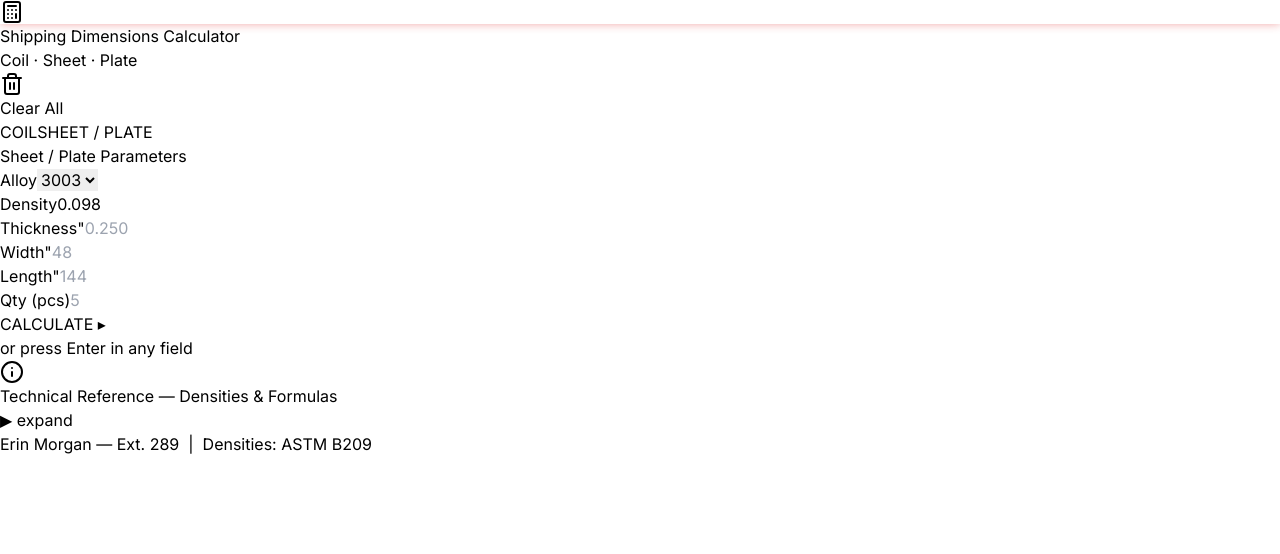
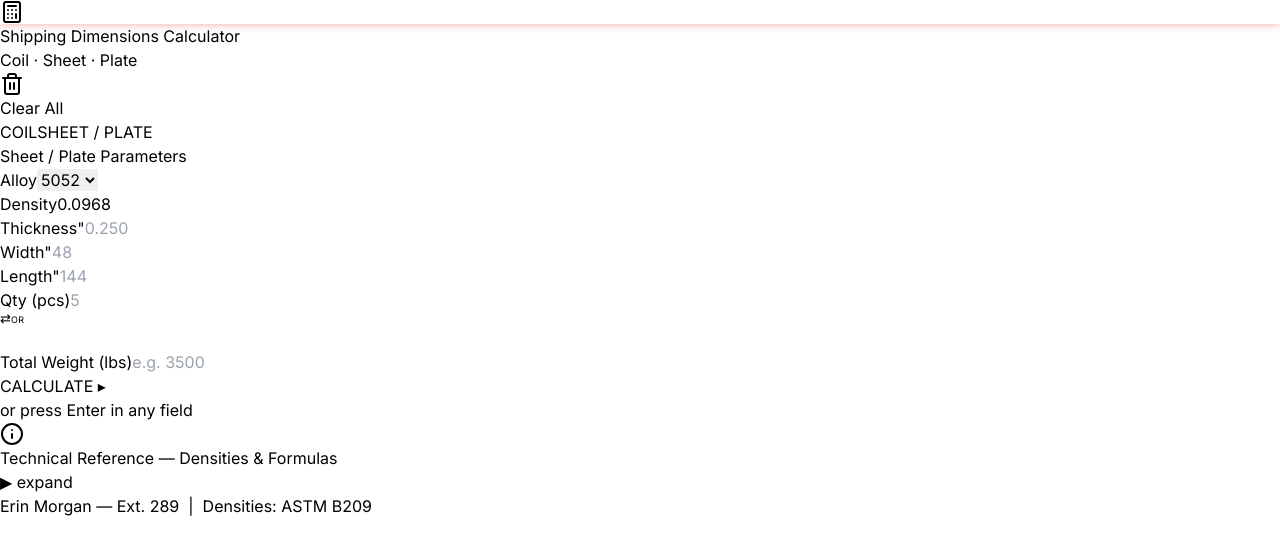
Before and after one commit to EMORGAN1234/shipping-calc, a React (Vite) app: page / in a window 1280 px wide. Both pictures are taken after a click on the button "SHEET / PLATE". Shown: the top 554 px of the page. Built offline with nearby package versions, Linux system fonts and the light colour scheme.

Commit message:
Update ShippingCalc.jsx

```diff
--- a/src/ShippingCalc.jsx
+++ b/src/ShippingCalc.jsx
@@ -42,6 +42,14 @@ const getSaddleWidth = od => {
 const fmtN = (n, dec = 1) =>
   parseFloat(n).toLocaleString("en-US", { minimumFractionDigits: dec, maximumFractionDigits: dec });
 
+// Returns lbs/piece given a sheet state object — null if inputs incomplete
+const computeWtPerPc = s => {
+  const density = getDensity(s.alloy);
+  const t = parseFloat(s.thickness), w = parseFloat(s.width), l = parseFloat(s.length);
+  if (!t || !w || !l || t <= 0 || w <= 0 || l <= 0) return null;
+  return l * w * t * density;
+};
+
 // ── CALC: COIL ────────────────────────────────────────────────────────────────
 function calcCoil({ alloy, thickness, width, weight, coreId }) {
   const density = getDensity(alloy);
@@ -58,18 +66,13 @@ function calcCoil({ alloy, thickness, width, weight, coreId }) {
   const skidH    = 6;
   const totalH   = od + skidH;
   const prodType = getProductType(t);
-  // else-if per category — only the highest-severity condition fires for each concern
   const flags = [];
-  // OD diameter
   if (od > 72)      flags.push({ level: "warn",   msg: `OD ${fmtN(od)}" exceeds 72"  —  verify skid/saddle load rating and coil handling equipment` });
   else if (od > 60) flags.push({ level: "info",   msg: `Large OD (${fmtN(od)}")  —  confirm saddle and handling equipment are rated for this diameter` });
-  // Stack height
   if (totalH > 96)       flags.push({ level: "danger", msg: `Stack height ${fmtN(totalH)}" >96"  —  specialized freight or open-top trailer may be required` });
   else if (totalH > 72)  flags.push({ level: "warn",   msg: `Stack height ${fmtN(totalH)}"  —  verify dock door height and warehouse rack clearance` });
-  // Coil weight
   if (lbs > 20000)      flags.push({ level: "danger", msg: `Coil weight ${lbs.toLocaleString()} lbs >20,000  —  heavy-lift equipment required` });
   else if (lbs > 15000) flags.push({ level: "warn",   msg: `Coil weight ${lbs.toLocaleString()} lbs  —  verify forklift rated capacity` });
-  // Very long coil
   if (lengthFt > 8000) flags.push({ level: "info", msg: `Very long coil (${Math.round(lengthFt).toLocaleString()} ft)  —  confirm weld count with supplier` });
   return {
     density, volIn3: Math.round(volIn3),
@@ -87,7 +90,6 @@ function calcSheet({ alloy, thickness, width, length, qty }) {
   if (!t || !w || !l || !q || t <= 0 || w <= 0 || l <= 0 || q <= 0) return null;
   const wtPerPc  = l * w * t * density;
   const totalWt  = wtPerPc * q;
-  // Interleave: standard kraft paper ~0.004" per sheet (industry standard for Al sheet/plate)
   const stackThk = q * t + Math.max(0, q - 1) * 0.004;
   const dunnage  = 1.0;
   const skidH    = 5.5;
@@ -95,17 +97,12 @@ function calcSheet({ alloy, thickness, width, length, qty }) {
   const skidLen  = l + 4;
   const skidWid  = w + 4;
   const prodType = getProductType(t);
-  // else-if per category — only the highest-severity condition fires for each concern
   const flags = [];
-  // Product classification
   if (prodType === "PLATE") flags.push({ level: "info", msg: `Plate classification (≥ .250")  —  edge/corner protection recommended in transit` });
-  // Individual piece weight
   if (wtPerPc > 500)       flags.push({ level: "warn",   msg: `Individual piece ${fmtN(wtPerPc, 0)} lbs  —  mechanical handling required` });
   else if (wtPerPc > 300)  flags.push({ level: "info",   msg: `Individual piece ${fmtN(wtPerPc, 0)} lbs  —  mechanical assist recommended` });
-  // Bundle total weight
   if (totalWt > 20000)     flags.push({ level: "danger", msg: `Bundle total >20,000 lbs  —  heavy-lift equipment required` });
   else if (totalWt > 4000) flags.push({ level: "warn",   msg: `Bundle total ${fmtN(totalWt, 0)} lbs  —  verify forklift capacity` });
-  // Length / skid length
   if (skidLen > 240) flags.push({ level: "danger", msg: `Skid length ${skidLen}"  —  flatbed or specialized freight likely required` });
   else if (l > 192)  flags.push({ level: "warn",   msg: `Sheet length ${l}"  —  verify dock/trailer clearance for unloading` });
   return {
@@ -141,7 +138,6 @@ function CoilDetail({ result, inputs }) {
 
   return (
     <div className="glass-card rounded-2xl shadow-xl overflow-hidden mb-5 border border-neutral-200">
-      {/* Dark header — matches ICC section header style */}
       <div className="bg-gradient-to-r from-neutral-900 via-neutral-800 to-neutral-900 text-white px-5 py-4">
         <h2 className="text-lg font-bold tracking-wide flex items-center gap-3">
           Shipping Dimensions — Coil
@@ -155,10 +151,7 @@ function CoilDetail({ result, inputs }) {
       </div>
 
       <div className="p-5">
-        {/* 4-column metric grid — matches ICC renderDetailCard exactly */}
         <div className="grid grid-cols-1 md:grid-cols-2 lg:grid-cols-4 gap-4 mb-4">
-
-          {/* Coil Geometry */}
           <div className="bg-gradient-to-br from-neutral-50 to-neutral-100 p-3 rounded-xl border border-neutral-200">
             <p className="font-bold text-red-700 mb-2 text-sm uppercase tracking-wide">Coil Geometry</p>
             <p className="text-sm font-medium text-neutral-600">Outer Diameter</p>
@@ -171,7 +164,6 @@ function CoilDetail({ result, inputs }) {
             </div>
           </div>
 
-          {/* Skid Footprint */}
           <div className="bg-gradient-to-br from-neutral-50 to-neutral-100 p-3 rounded-xl border border-neutral-200">
             <p className="font-bold text-red-700 mb-2 text-sm uppercase tracking-wide">Skid Footprint</p>
             <p className="text-sm font-medium text-neutral-600">Skid Length (axis)</p>
@@ -182,7 +174,6 @@ function CoilDetail({ result, inputs }) {
             <p className="text-sm mt-1"><span className="font-medium text-neutral-600">Skid Height:</span> <span className="font-bold">{result.skidH}"</span></p>
           </div>
 
-          {/* Stack Height */}
           <div className="bg-gradient-to-br from-neutral-50 to-neutral-100 p-3 rounded-xl border border-neutral-200">
             <p className="font-bold text-red-700 mb-2 text-sm uppercase tracking-wide">Total Stack Height</p>
             <p className="text-3xl font-extrabold text-neutral-900">{result.totalH}"</p>
@@ -203,7 +194,6 @@ function CoilDetail({ result, inputs }) {
             </div>
           </div>
 
-          {/* Freight Profile — amber card matches ICC skid/amber card */}
           <div className="bg-gradient-to-br from-amber-50 to-orange-50 p-3 rounded-xl border border-amber-200">
             <p className="font-bold text-amber-700 mb-2 text-sm uppercase tracking-wide">📦 Freight Profile</p>
             <p className="text-sm"><span className="font-medium text-neutral-600">Footprint:</span> <span className="font-bold">{result.skidLen}" × {result.skidWid}"</span></p>
@@ -217,12 +207,10 @@ function CoilDetail({ result, inputs }) {
           </div>
         </div>
 
-        {/* Flags */}
         {result.flags.length > 0 && (
           <div className="mb-4">{result.flags.map((f, i) => <FlagBanner key={i} flag={f} />)}</div>
         )}
 
-        {/* Summary bar — matches ICC dark summary bar exactly */}
         <div className="bg-gradient-to-r from-neutral-900 to-neutral-800 text-white p-4 rounded-xl font-bold text-sm shadow-lg">
           <p className="flex items-center gap-2 flex-wrap">
             <span className="text-neutral-400">⬡</span>
@@ -245,7 +233,6 @@ function SheetDetail({ result, inputs }) {
 
   return (
     <div className="glass-card rounded-2xl shadow-xl overflow-hidden mb-5 border border-neutral-200">
-      {/* Dark header */}
       <div className="bg-gradient-to-r from-neutral-900 via-neutral-800 to-neutral-900 text-white px-5 py-4">
         <h2 className="text-lg font-bold tracking-wide flex items-center gap-3">
           Shipping Dimensions — {result.prodType}
@@ -259,10 +246,7 @@ function SheetDetail({ result, inputs }) {
       </div>
 
       <div className="p-5">
-        {/* 4-column metric grid */}
         <div className="grid grid-cols-1 md:grid-cols-2 lg:grid-cols-4 gap-4 mb-4">
-
-          {/* Piece / Bundle */}
           <div className="bg-gradient-to-br from-neutral-50 to-neutral-100 p-3 rounded-xl border border-neutral-200">
             <p className="font-bold text-red-700 mb-2 text-sm uppercase tracking-wide">Piece / Bundle</p>
             <p className="text-sm font-medium text-neutral-600">Weight / Piece</p>
@@ -274,7 +258,6 @@ function SheetDetail({ result, inputs }) {
             </div>
           </div>
 
-          {/* Stack Profile */}
           <div className="bg-gradient-to-br from-neutral-50 to-neutral-100 p-3 rounded-xl border border-neutral-200">
             <p className="font-bold text-red-700 mb-2 text-sm uppercase tracking-wide">Stack Profile</p>
             <p className="text-3xl font-extrabold text-neutral-900">{result.totalH}"</p>
@@ -299,7 +282,6 @@ function SheetDetail({ result, inputs }) {
             </div>
           </div>
 
-          {/* Skid Footprint */}
           <div className="bg-gradient-to-br from-neutral-50 to-neutral-100 p-3 rounded-xl border border-neutral-200">
             <p className="font-bold text-red-700 mb-2 text-sm uppercase tracking-wide">Skid Footprint</p>
             <p className="text-sm font-medium text-neutral-600">Skid Length</p>
@@ -310,7 +292,6 @@ function SheetDetail({ result, inputs }) {
             <p className="text-sm mt-1"><span className="font-medium text-neutral-600">Skid Height:</span> <span className="font-bold">{result.skidH}"</span></p>
           </div>
 
-          {/* Freight Profile */}
           <div className="bg-gradient-to-br from-amber-50 to-orange-50 p-3 rounded-xl border border-amber-200">
             <p className="font-bold text-amber-700 mb-2 text-sm uppercase tracking-wide">📦 Freight Profile</p>
             <p className="text-sm"><span className="font-medium text-neutral-600">Footprint:</span> <span className="font-bold">{result.skidLen}" × {result.skidWid}"</span></p>
@@ -324,12 +305,10 @@ function SheetDetail({ result, inputs }) {
           </div>
         </div>
 
-        {/* Flags */}
         {result.flags.length > 0 && (
           <div className="mb-4">{result.flags.map((f, i) => <FlagBanner key={i} flag={f} />)}</div>
         )}
 
-        {/* Summary bar */}
         <div className="bg-gradient-to-r from-neutral-900 to-neutral-800 text-white p-4 rounded-xl font-bold text-sm shadow-lg">
           <p className="flex items-center gap-2 flex-wrap">
             <span className="text-neutral-400">📋</span>
@@ -344,7 +323,7 @@ function SheetDetail({ result, inputs }) {
   );
 }
 
-// ── TECH REFERENCE (collapsed by default like ICC) ────────────────────────────
+// ── TECH REFERENCE ────────────────────────────────────────────────────────────
 function TechRef() {
   const [collapsed, setCollapsed] = useState(true);
   return (
@@ -361,7 +340,6 @@ function TechRef() {
       {!collapsed && (
         <div className="p-5">
           <div className="grid grid-cols-1 md:grid-cols-3 gap-5 text-sm">
-            {/* Alloy density table */}
             <div>
               <p className="font-bold text-neutral-700 mb-2 uppercase tracking-wide text-xs">Alloy Densities (lb/in³)</p>
               <div className="space-y-1">
@@ -373,7 +351,6 @@ function TechRef() {
                 ))}
               </div>
             </div>
-            {/* Coil formulas */}
             <div>
               <p className="font-bold text-neutral-700 mb-2 uppercase tracking-wide text-xs">Coil Geometry</p>
               <div className="space-y-2 text-xs text-neutral-600">
@@ -386,7 +363,6 @@ function TechRef() {
                 </p>
               </div>
             </div>
-            {/* Sheet formulas */}
             <div>
               <p className="font-bold text-neutral-700 mb-2 uppercase tracking-wide text-xs">Sheet / Plate Geometry</p>
               <div className="space-y-2 text-xs text-neutral-600">
@@ -408,22 +384,65 @@ function TechRef() {
 // ── ROOT ──────────────────────────────────────────────────────────────────────
 export default function ShippingCalc() {
   const [mode, setMode] = useState("coil");
-  const [coilIn,    setCoilIn]    = useState({ alloy: "3003", thickness: "", width: "", weight: "", coreId: "20" });
+
+  const [coilIn, setCoilIn] = useState({
+    alloy: "5052", thickness: "", width: "", weight: "", coreId: "20",
+  });
   const [coilResult, setCoilResult] = useState(null);
-  const [sheetIn,   setSheetIn]   = useState({ alloy: "3003", thickness: "", width: "", length: "", qty: "" });
+
+  // totalWt is the input-form lbs field, kept in sync with qty
+  const [sheetIn, setSheetIn] = useState({
+    alloy: "5052", thickness: "", width: "", length: "", qty: "", totalWt: "",
+  });
   const [sheetResult, setSheetResult] = useState(null);
 
+  // ── Sheet field updater — keeps qty ↔ totalWt in sync ──────────────────────
+  // `prioritize`: when both qty and totalWt exist, which one was just changed?
+  const updateSheet = (key, val) => {
+    setSheetIn(prev => {
+      const next = { ...prev, [key]: val };
+      const wtPerPc = computeWtPerPc(next);
+
+      if (wtPerPc && wtPerPc > 0) {
+        if (key === "qty") {
+          // User edited qty → recompute totalWt
+          const q = parseInt(val);
+          next.totalWt = q > 0 ? (q * wtPerPc).toFixed(1) : "";
+        } else if (key === "totalWt") {
+          // User edited totalWt → recompute qty
+          const lbs = parseFloat(val);
+          next.qty = lbs > 0 ? String(Math.round(lbs / wtPerPc)) : "";
+        } else {
+          // Dimension changed — recalculate whichever quantity field is populated
+          // Prefer qty as source of truth if both are set; otherwise use whichever exists
+          if (next.qty && parseInt(next.qty) > 0) {
+            next.totalWt = (parseInt(next.qty) * wtPerPc).toFixed(1);
+          } else if (next.totalWt && parseFloat(next.totalWt) > 0) {
+            next.qty = String(Math.round(parseFloat(next.totalWt) / wtPerPc));
+          }
+        }
+      }
+
+      return next;
+    });
+  };
+
   const setC = key => val => setCoilIn(p => ({ ...p, [key]: val }));
-  const setS = key => val => setSheetIn(p => ({ ...p, [key]: val }));
+
   const doCoilCalc  = () => setCoilResult(calcCoil(coilIn));
   const doSheetCalc = () => setSheetResult(calcSheet(sheetIn));
-  const coilKey  = e => { if (e.key === "Enter") doCoilCalc(); };
-  const sheetKey = e => { if (e.key === "Enter") doSheetCalc(); };
+  const coilKey     = e => { if (e.key === "Enter") doCoilCalc(); };
+  const sheetKey    = e => { if (e.key === "Enter") doSheetCalc(); };
+
   const handleClear = () => {
-    setCoilIn({ alloy: "3003", thickness: "", width: "", weight: "", coreId: "20" });
-    setSheetIn({ alloy: "3003", thickness: "", width: "", length: "", qty: "" });
-    setCoilResult(null); setSheetResult(null);
+    setCoilIn({ alloy: "5052", thickness: "", width: "", weight: "", coreId: "20" });
+    setSheetIn({ alloy: "5052", thickness: "", width: "", length: "", qty: "", totalWt: "" });
+    setCoilResult(null);
+    setSheetResult(null);
   };
+
+  // Per-piece weight for display hint in inputs
+  const liveWtPerPc = computeWtPerPc(sheetIn);
 
   return (
     <>
@@ -437,6 +456,12 @@ export default function ShippingCalc() {
         @keyframes pulse-glow {
           0%,100% { box-shadow: 0 0 5px rgba(220,38,38,0.3); }
           50%      { box-shadow: 0 0 20px rgba(220,38,38,0.6); }
+        }
+        .linked-field { position: relative; }
+        .linked-badge {
+          display: flex; align-items: center; justify-content: center;
+          color: #6b7280; font-size: 10px; font-weight: 700;
+          letter-spacing: 0.05em; user-select: none;
         }
       `}} />
 
@@ -468,7 +493,7 @@ export default function ShippingCalc() {
               </button>
             </div>
 
-            {/* Mode toggle — identical pattern to ICC cutting mode tabs */}
+            {/* Mode toggle */}
             <div className="flex rounded-lg overflow-hidden border border-neutral-300 w-fit text-xs font-bold mb-5">
               <button
                 onClick={() => setMode("coil")}
@@ -549,10 +574,12 @@ export default function ShippingCalc() {
                 <h2 className="text-sm font-bold mb-3 text-neutral-700 uppercase tracking-wider flex items-center gap-2">
                   <span className="w-2 h-2 rounded-full bg-neutral-600"></span>Sheet / Plate Parameters
                 </h2>
-                <div className="grid grid-cols-2 sm:grid-cols-3 md:grid-cols-6 gap-3">
+
+                {/* Row 1: alloy, density, thickness, width, length */}
+                <div className="grid grid-cols-2 sm:grid-cols-3 md:grid-cols-5 gap-3 mb-3">
                   <div>
                     <label className="block text-xs font-semibold mb-1.5 text-neutral-600">Alloy</label>
-                    <select value={sheetIn.alloy} onChange={e => setS("alloy")(e.target.value)}
+                    <select value={sheetIn.alloy} onChange={e => updateSheet("alloy", e.target.value)}
                       className="w-full px-3 py-2 text-sm border border-neutral-300 rounded-lg focus:ring-2 focus:ring-red-500 bg-white font-medium">
                       {ALLOYS.map(a => <option key={a.label} value={a.label}>{a.label}</option>)}
                     </select>
@@ -565,28 +592,73 @@ export default function ShippingCalc() {
                   <div>
                     <label className="block text-xs font-semibold mb-1.5 text-neutral-600">Thickness"</label>
                     <input type="number" step="0.001" value={sheetIn.thickness}
-                      onChange={e => setS("thickness")(e.target.value)} onKeyDown={sheetKey} placeholder="0.250"
+                      onChange={e => updateSheet("thickness", e.target.value)} onKeyDown={sheetKey} placeholder="0.250"
                       className="w-full px-3 py-2 text-sm border border-neutral-300 rounded-lg focus:ring-2 focus:ring-red-500 bg-white font-medium" />
                   </div>
                   <div>
                     <label className="block text-xs font-semibold mb-1.5 text-neutral-600">Width"</label>
                     <input type="number" step="0.1" value={sheetIn.width}
-                      onChange={e => setS("width")(e.target.value)} onKeyDown={sheetKey} placeholder="48"
+                      onChange={e => updateSheet("width", e.target.value)} onKeyDown={sheetKey} placeholder="48"
                       className="w-full px-3 py-2 text-sm border border-neutral-300 rounded-lg focus:ring-2 focus:ring-red-500 bg-white font-medium" />
                   </div>
                   <div>
                     <label className="block text-xs font-semibold mb-1.5 text-neutral-600">Length"</label>
                     <input type="number" step="0.1" value={sheetIn.length}
-                      onChange={e => setS("length")(e.target.value)} onKeyDown={sheetKey} placeholder="144"
-                      className="w-full px-3 py-2 text-sm border border-neutral-300 rounded-lg focus:ring-2 focus:ring-red-500 bg-white font-medium" />
-                  </div>
-                  <div>
-                    <label className="block text-xs font-semibold mb-1.5 text-neutral-600">Qty (pcs)</label>
-                    <input type="number" step="1" value={sheetIn.qty}
-                      onChange={e => setS("qty")(e.target.value)} onKeyDown={sheetKey} placeholder="5"
+                      onChange={e => updateSheet("length", e.target.value)} onKeyDown={sheetKey} placeholder="144"
                       className="w-full px-3 py-2 text-sm border border-neutral-300 rounded-lg focus:ring-2 focus:ring-red-500 bg-white font-medium" />
                   </div>
                 </div>
+
+                {/* Row 2: Qty ↔ Total Lbs linked pair */}
+                <div className="flex flex-col sm:flex-row items-stretch sm:items-end gap-0 sm:gap-0 w-full sm:w-auto">
+                  {/* Qty field */}
+                  <div className="flex-1 sm:max-w-[160px]">
+                    <label className="block text-xs font-semibold mb-1.5 text-neutral-600">
+                      Qty (pcs)
+                    </label>
+                    <input
+                      type="number" step="1" value={sheetIn.qty}
+                      onChange={e => updateSheet("qty", e.target.value)}
+                      onKeyDown={sheetKey} placeholder="5"
+                      className="w-full px-3 py-2 text-sm border border-neutral-300 rounded-l-lg rounded-r-none focus:ring-2 focus:ring-red-500 bg-white font-medium border-r-0 sm:border-r-0"
+                      style={{ borderRadius: "0.5rem 0 0 0.5rem" }}
+                    />
+                  </div>
+
+                  {/* Link badge */}
+                  <div className="flex items-end">
+                    <div
+                      className="flex flex-col items-center justify-center px-2.5 bg-neutral-200 border-y border-neutral-300 text-neutral-500 font-bold"
+                      style={{ height: "38px", fontSize: "11px", lineHeight: 1, minWidth: "36px" }}
+                    >
+                      <span style={{ fontSize: "13px", lineHeight: 1 }}>⇄</span>
+                      <span style={{ fontSize: "9px", marginTop: "2px", letterSpacing: "0.04em" }}>OR</span>
+                    </div>
+                  </div>
+
+                  {/* Total Lbs field */}
+                  <div className="flex-1 sm:max-w-[180px]">
+                    <label className="block text-xs font-semibold mb-1.5 text-neutral-600">
+                      Total Weight (lbs)
+                      {liveWtPerPc && (
+                        <span className="ml-2 text-neutral-400 font-normal normal-case">
+                          {fmtN(liveWtPerPc, 2)} lbs/pc
+                        </span>
+                      )}
+                    </label>
+                    <input
+                      type="number" step="1" value={sheetIn.totalWt}
+                      onChange={e => updateSheet("totalWt", e.target.value)}
+                      onKeyDown={sheetKey} placeholder="e.g. 3500"
+                      className="w-full px-3 py-2 text-sm border border-neutral-300 focus:ring-2 focus:ring-red-500 bg-white font-medium border-l-0"
+                      style={{ borderRadius: "0 0.5rem 0.5rem 0" }}
+                    />
+                  </div>
+
+                  {/* spacer so the row doesn't stretch full-width on desktop */}
+                  <div className="hidden sm:block flex-1" />
+                </div>
+
                 <div className="mt-4 flex items-center gap-3">
                   <button onClick={doSheetCalc}
                     className="px-6 py-2.5 bg-gradient-to-r from-red-600 to-red-700 text-white rounded-xl hover:from-red-700 hover:to-red-800 font-semibold text-sm shadow-lg">
```
